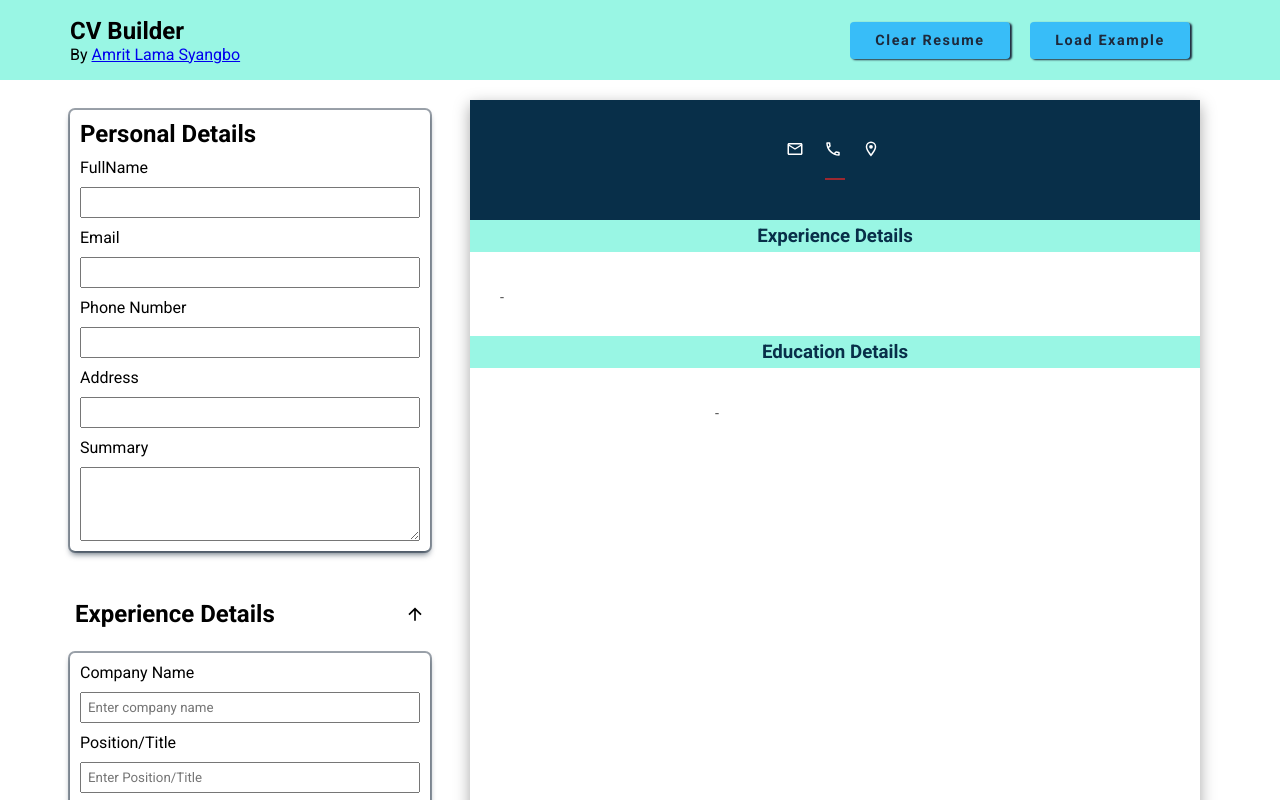
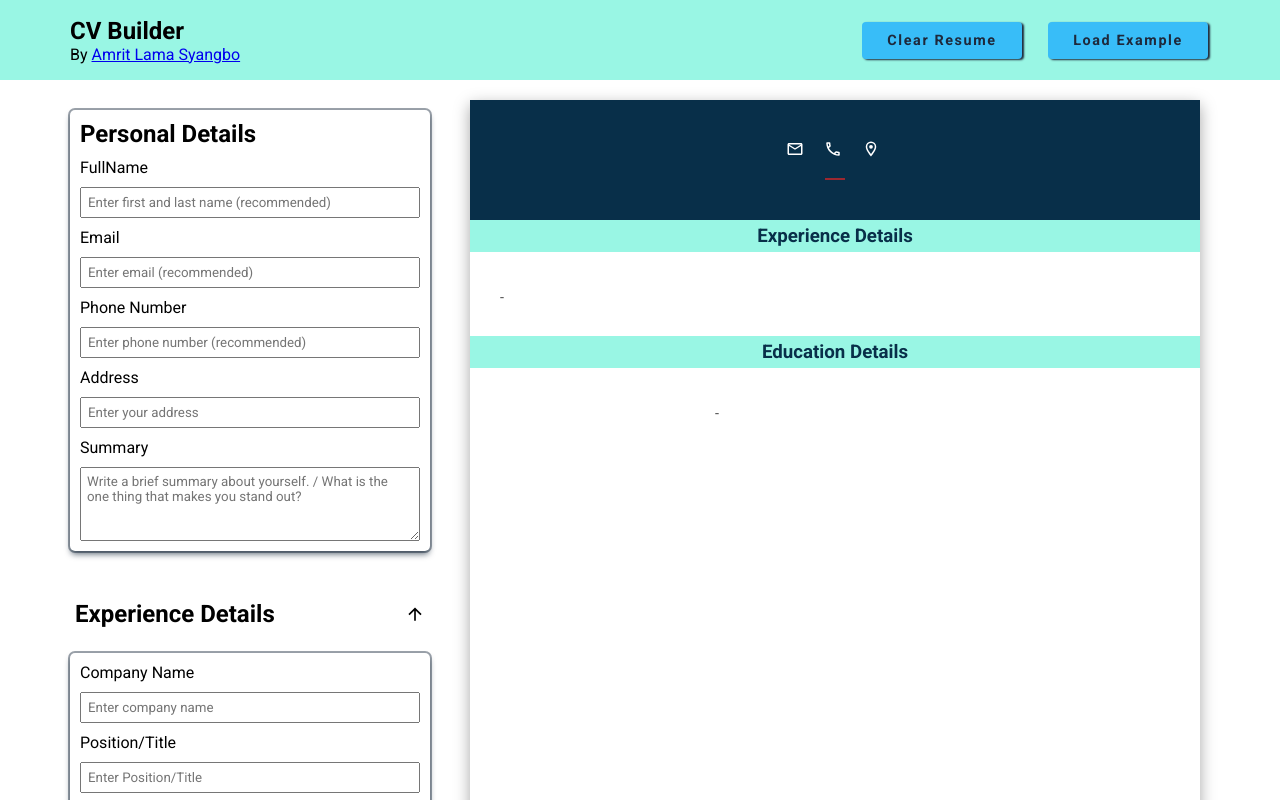
Before and after one commit to Amrit57/CV-Application, a React (Vite) app: page / in a window 1280 px wide. Shown: the top 800 px of the page. Built offline with nearby package versions, Linux system fonts and the light colour scheme.

Commit message:
Refactoring btn style and Navbar component

```diff
--- a/src/components/Personal.jsx
+++ b/src/components/Personal.jsx
@@ -8,7 +8,7 @@ export default function Personal({ data, handleChange }) {
       <input
         type="text"
         name="fullName"
-        id="fullName"
+        placeholder="Enter first and last name (recommended)"
         value={data.fullName}
         onChange={handleChange}
       />
@@ -16,7 +16,7 @@ export default function Personal({ data, handleChange }) {
       <input
         type="email"
         name="email"
-        id="email"
+        placeholder="Enter email (recommended)"
         value={data.email}
         onChange={handleChange}
       />
@@ -24,7 +24,7 @@ export default function Personal({ data, handleChange }) {
       <input
         type="tel"
         name="phoneNumber"
-        id="phoneNumber"
+        placeholder="Enter phone number (recommended)"
         value={data.phoneNumber}
         onChange={handleChange}
       />
@@ -32,14 +32,14 @@ export default function Personal({ data, handleChange }) {
       <input
         type="text"
         name="address"
-        id="address"
+        placeholder="Enter your address"
         value={data.address}
         onChange={handleChange}
       />
       <label htmlFor="summart">Summary</label>
       <textarea
         name="summary"
-        id="summary"
+        placeholder="Write a brief summary about yourself. / What is the one thing that makes you stand out?"
         value={data.summary}
         cols="40"
         rows="4"
--- a/src/styles/style.css
+++ b/src/styles/style.css
@@ -13,6 +13,7 @@
   --delete-btn-bg: #dc2626;
   --personal-bg: #082f49;
 }
+
 .navbar {
   height: 80px;
   display: flex;
@@ -21,13 +22,14 @@
   align-items: center;
   background: var(--navbar-bg);
 }
-
+.navbar--tab-container {
+  width: 350px;
+}
 .navbar--btn,
 .btn {
   padding: 10px 14px;
   width: 160px;
   outline-offset: 0.2rem;
-  margin-right: 20px;
   cursor: pointer;
   border-radius: 4px;
   background: var(--btn-bg);
@@ -142,7 +144,7 @@ textarea,
   margin: 10px;
 }
 .bottom-line {
-  border-bottom: 2px solid green;
+  border-bottom: 2px solid var(--personal-bg);
 }
 .info-container .left-side {
   width: 30%;
@@ -186,3 +188,9 @@ textarea,
   border: 2px solid rgba(0, 0, 0, 0.35);
   border-radius: 5px;
 }
+.btn-container,
+.navbar--tab-container {
+  display: flex;
+  justify-content: space-between;
+  padding: 2px;
+}
```
